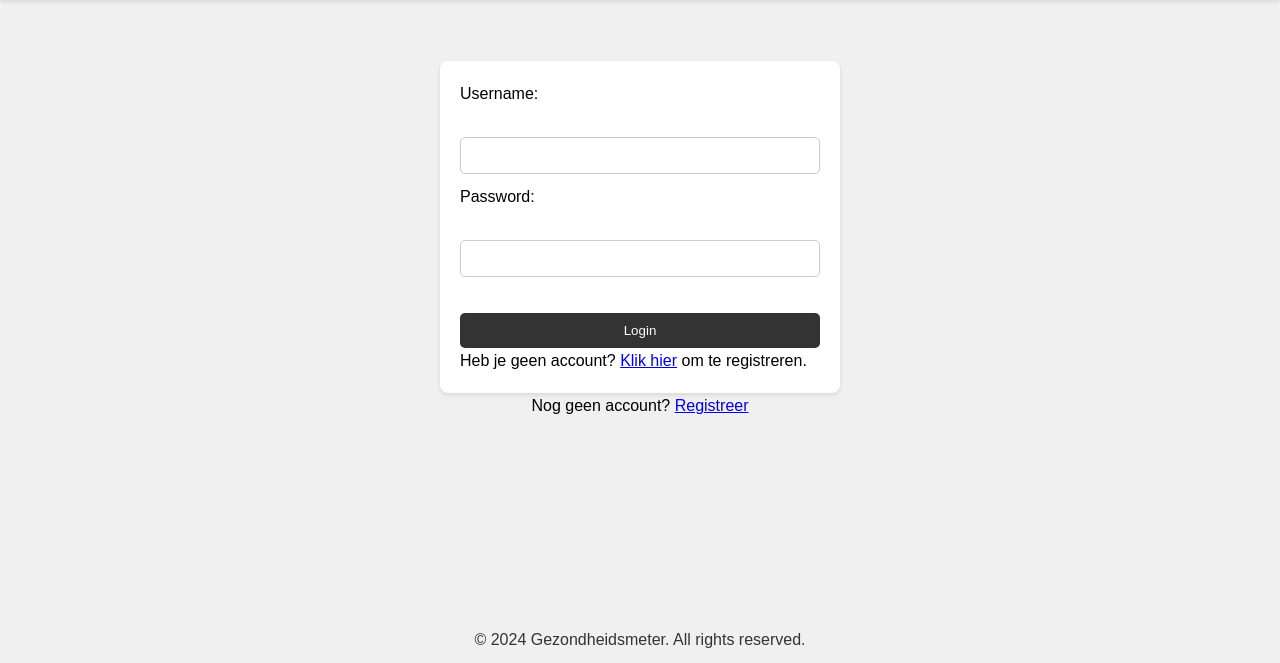
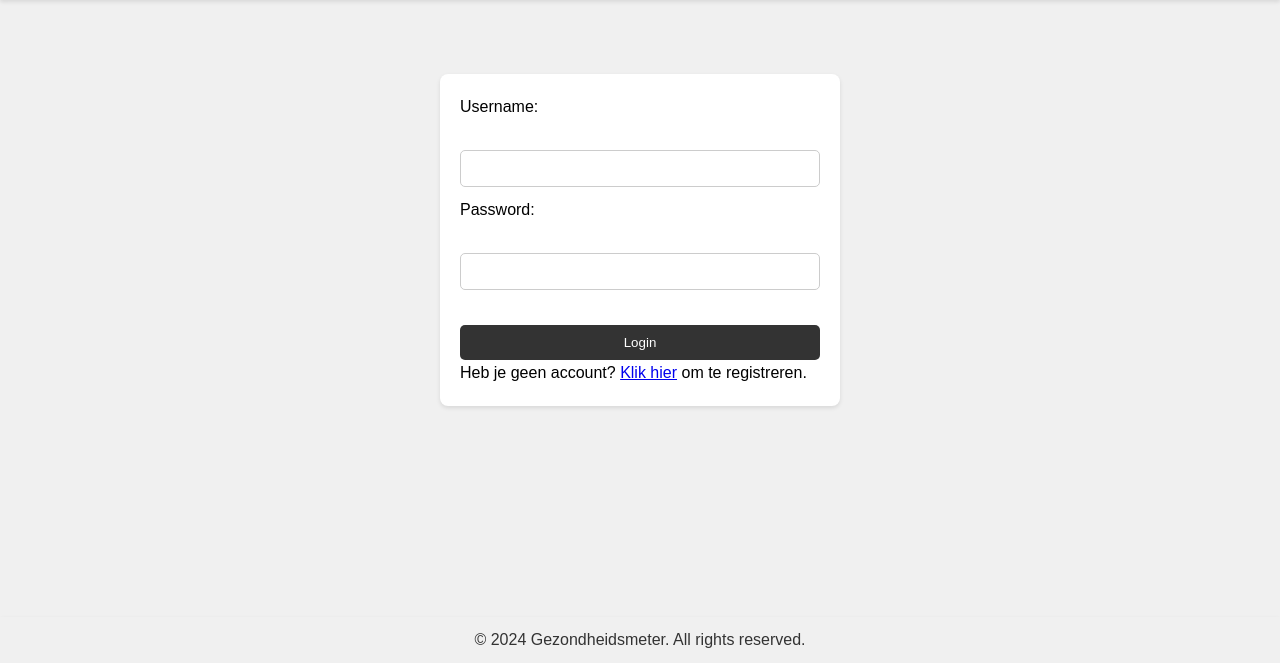
Before and after one commit to NienkeKuipers/Gezondheidsmeter, a PHP site: page /assets/pages/inlogpagina.php in a window 1280 px wide. Shown: the part 137-800 px from the top of the page. Run offline with PHP 8.4, Linux system fonts and the light colour scheme.

Commit message:
kleine fix

```diff
--- a/assets/pages/inlogpagina.php
+++ b/assets/pages/inlogpagina.php
@@ -29,7 +29,6 @@ session_start();
             <input type="submit" value="Login">
             <p>Heb je geen account? <a href="registreerpagina.php">Klik hier</a> om te registreren.</p>
         </form>
-        <p>Nog geen account? <a href="registreerpagina.php">Registreer</a></p>
     </main>
     <footer>
         <p>&copy; 2024 Gezondheidsmeter. All rights reserved.</p>
```
Also changed, not shown: assets/includes/uitloggen.php (line endings or trailing spaces).
